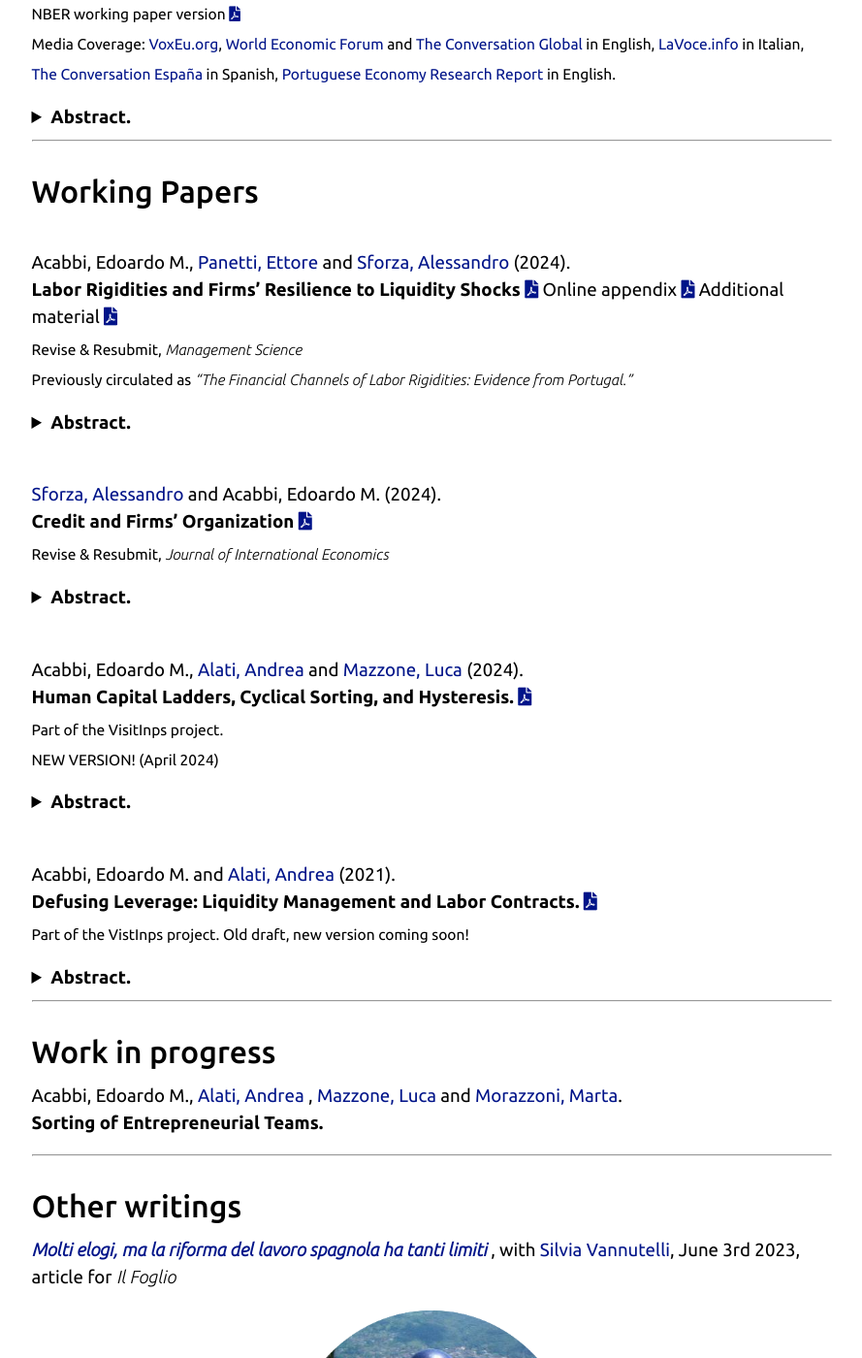
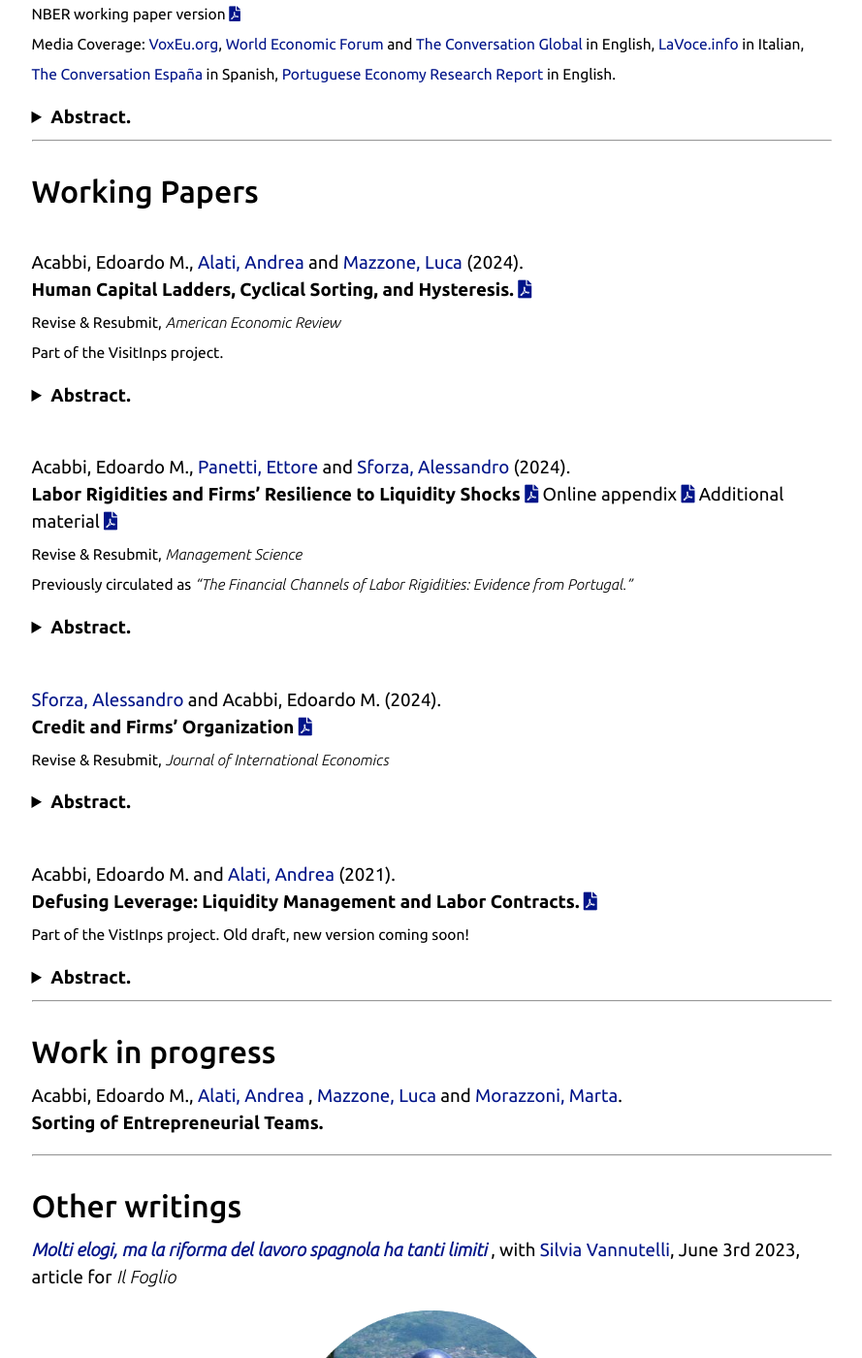
Before and after one commit to eacabbi/eacabbi.github.io, a Jekyll site: the page built from index.md, in a window 1280 px wide and 1400 px high, scrolled down 1119 px. Shown: the whole window at 97% size, without its empty margins (195-1084 px from the left). Built offline with Jekyll 4.4.1, drawn with Linux system fonts in a browser that asks for light colours; some web fonts are replaced; part of the change alters nothing that is shown.

Commit message:
greatest update of the website ever

```diff
--- a/index.md
+++ b/index.md
@@ -40,6 +40,19 @@ We document the consequences of losing a job across countries using a harmonized
 ## Working Papers
 
 <br>
+Acabbi, Edoardo M., <a href="https://andrealati.github.io"> Alati, Andrea </a> and <a href="https://lucamazzone.github.io/"> Mazzone, Luca</a> (2024).
+**Human Capital Ladders, Cyclical Sorting, and Hysteresis.** <a href="https://papers.ssrn.com/sol3/papers.cfm?abstract_id=4068858" class="{{ site.pdf_icon }}" title="{{ site.pdf_title }}" id="icon"></a>
+<br> <sub> Revise & Resubmit, _American Economic Review_ </sub>
+<br> <sub> Part of the VisitInps project. </sub>
+
+<details>
+<summary><b> Abstract. </b></summary>
+
+Using administrative data, we document that workers acquire more human capital at more productive firms. Recessions distort workers-firm sorting, flatten the job ladder and impact human capital accumulation, as workers match on average to worse firms. To quantify the aggregate relevance of these effects, we build a directed search model with aggregate risk and worker-firm heterogeneity, in which human capital accumulation depends on firm quality. We estimate the model and show that recessions have persistent negative effects on the productivity of worker-firm matches, with distortions in sorting and human capital accumulation accounting for approximately 30% of cumulative output losses.
+
+</details>
+
+<br>
 Acabbi, Edoardo M., <a href="https://sites.google.com/view/ettorepanetti"> Panetti, Ettore </a> and <a href="https://sites.google.com/site/alessandrosforza87/home"> Sforza, Alessandro</a> (2024).
 **Labor Rigidities and Firms' Resilience to Liquidity Shocks** <a href="{{ site.url }}/docs/APS.pdf" class="{{ site.pdf_icon }}" title="{{ site.pdf_title }}" id="icon"></a> Online appendix <a href="{{ site.url }}/docs/APS_OA.pdf" class="{{ site.pdf_icon }}" title="{{ site.pdf_title }}" id="icon"></a> Additional material <a href="{{ site.url }}/docs/APS_addendum.pdf" class="{{ site.pdf_icon }}" title="{{ site.pdf_title }}" id="icon"></a>
 <br> <sub> Revise & Resubmit, _Management Science_ </sub>
@@ -61,19 +74,6 @@ We study how labor rigidities affect firms' responses to liquidity shocks. Using
 <summary><b> Abstract. </b></summary>
 
 We investigate how credit availability affects the organization of firms’ labor. We construct an instrument for firm’s credit supply based on firm-bank credit linkages and conduct an event study on the decision to reorganize the labor force using data on Portuguese firms, workers and banks. We show that the reorganization of the firms’ labor structure is connected to the financing of machines and equipment: firms that invested in machines and equipment are more exposed to credit shortages and reorganize by reducing employment of production workers and specialized workers that are complementary with machines. These findings shed light on how credit dynamics shape labor decisions within firms, providing valuable insights into their behavior in response to financial limitations.
-
-</details>
-
-<br>
-Acabbi, Edoardo M., <a href="https://andrealati.github.io"> Alati, Andrea </a> and <a href="https://lucamazzone.github.io/"> Mazzone, Luca</a> (2024).
-**Human Capital Ladders, Cyclical Sorting, and Hysteresis.** <a href="https://papers.ssrn.com/sol3/papers.cfm?abstract_id=4068858" class="{{ site.pdf_icon }}" title="{{ site.pdf_title }}" id="icon"></a>
-<br> <sub> Part of the VisitInps project. </sub>
-<br> <sub>NEW VERSION! (April 2024)</sub>
-
-<details>
-<summary><b> Abstract. </b></summary>
-
-Using administrative data, we document that workers acquire more human capital at more productive firms. Recessions distort workers-firm sorting, flatten the job ladder and impact human capital accumulation, as workers match on average to worse firms. To quantify the aggregate relevance of these effects, we build a directed search model with aggregate risk and worker-firm heterogeneity, in which human capital accumulation depends on firm quality. We estimate the model and show that recessions have persistent negative effects on the productivity of worker-firm matches, with distortions in sorting and human capital accumulation accounting for approximately 30% of cumulative output losses.
 
 </details>
 
```
Also changed, not shown: 1 other file.
